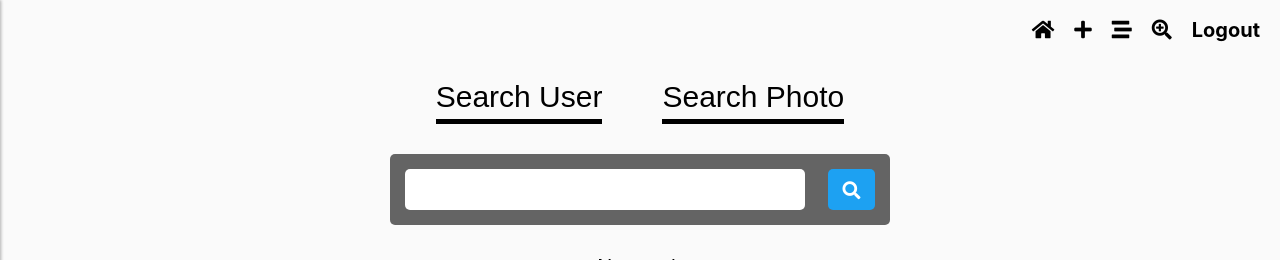
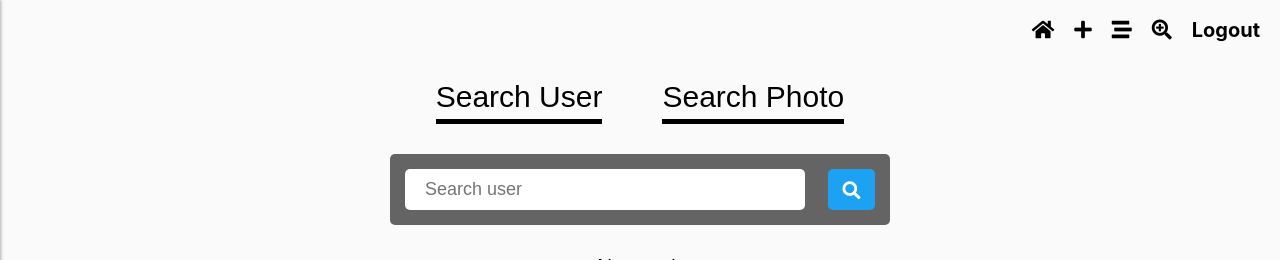
Before and after one commit to ShotaTogawa/third_app_client, a React (Create React App) app: page /search in a window 1280 px wide. Shown: the top 260 px of the page. Built offline with nearby package versions, Linux system fonts and the light colour scheme; sample sign-in values are in the browser's storage.

Commit message:
deleted unused stuff and added placeholder

```diff
--- a/src/components/SearchImage/Search.jsx
+++ b/src/components/SearchImage/Search.jsx
@@ -71,8 +71,3 @@ const Button = styled.button`
     border-bottom: 0.5rem solid #a4dbf1;
   }
 `;
-
-const H2 = styled.h2`
-  text-align: center;
-  font-size: 3rem;
-`;
--- a/src/components/SearchImage/SearchBar.jsx
+++ b/src/components/SearchImage/SearchBar.jsx
@@ -19,7 +19,7 @@ const SearchBar = ({ setFetchResult, searchItem }) => {
     <Wrapper>
       <Search
         type="text"
-        placeholder=""
+        placeholder={`Search ${searchItem}`}
         value={searchValue}
         onChange={e => setSearchValue(e.target.value)}
       />
```
